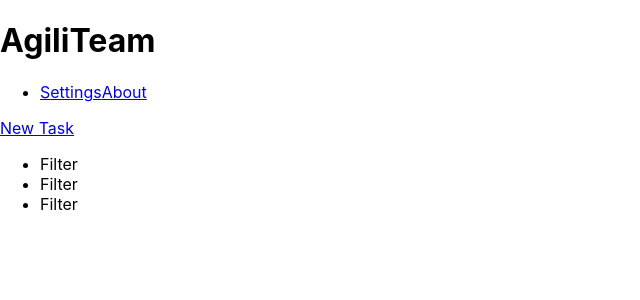
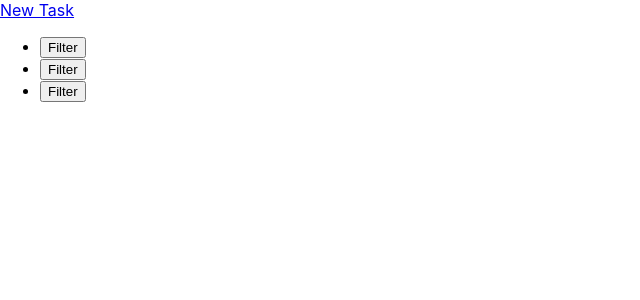
Before and after one commit to agiliteam-planner/agiliteam-front-end, a React (Create React App) app: page / in a window 1280 px wide. Shown: the top 300 px of the page, without its empty margins (0-640 px from the left). Built offline with nearby package versions, Linux system fonts and the light colour scheme.

Commit message:
Rename CardDetails component

```diff
--- a/src/App.js
+++ b/src/App.js
@@ -1,36 +1,20 @@
 import { Routes, Route, NavLink } from 'react-router-dom';
 
 import Stages from './components/Stages';
-import CardDetails from './components/CardDetails';
+import TaskDetails from './components/TaskDetails';
 import About from './components/About';
 import Settings from './components/Settings';
+import Navigation from './components/Navigation';
 
 import './App.css';
 
 function App() {
   return (
     <div className='app'>
-      <header className='header'>
-        <h1>AgiliTeam</h1>
-        <ul>
-          <li>
-            <NavLink
-              to='settings'
-              // Apply following linesto all NavLinks when defining link styling
-              // className={({ isActive }) =>
-              //   isActive ? activeClassName : undefined
-              // }
-            >
-              Settings
-            </NavLink>
-            <NavLink to='about'>About</NavLink>
-          </li>
-        </ul>
-      </header>
       <Routes>
         <Route path='/' element={<Stages />} />
-        <Route path='/details' element={<CardDetails />} />
-        <Route path='/new' element={<CardDetails createNew={true} />} />
+        <Route path='/task/:id' element={<TaskDetails />} />
+        <Route path='/task/new' element={<TaskDetails createNew={true} />} />
         <Route path='/about' element={<About />} />
         <Route path='/settings' element={<Settings />} />
       </Routes>
--- /dev/null
+++ b/src/Navigation.js
@@ -0,0 +1,25 @@
+import React from 'react';
+
+function Navigation(props) {
+  return (
+    <header className='header'>
+      <h1>AgiliTeam</h1>
+      <ul>
+        <li>
+          <NavLink
+            to='settings'
+            // Apply following linesto all NavLinks when defining link styling
+            // className={({ isActive }) =>
+            //   isActive ? activeClassName : undefined
+            // }
+          >
+            Settings
+          </NavLink>
+          <NavLink to='about'>About</NavLink>
+        </li>
+      </ul>
+    </header>
+  );
+}
+
+export default Navigation;
--- a/src/components/Stages.js
+++ b/src/components/Stages.js
@@ -1,21 +1,29 @@
+import { useState } from 'react';
 import { Link } from 'react-router-dom';
 
 import Stage from './Stage';
 
 function Stages(props) {
+  const [stages, setStages] = useState([]);
+
   return (
     <main>
       <div>
         <Link to='new'>New Task</Link>
         <ul>
-          <li>Filter</li>
-          <li>Filter</li>
-          <li>Filter</li>
+          {/* Each filter adds search params? to be bookmarkable */}
+          <li>
+            <button>Filter</button>
+          </li>
+          <li>
+            <button>Filter</button>
+          </li>
+          <li>
+            <button>Filter</button>
+          </li>
         </ul>
       </div>
-      <div>
-        <Stage />
-      </div>
+      <div>{stages.forEach}</div>
     </main>
   );
 }
--- a/src/components/CardDetails.js
+++ b/src/components/TaskDetails.js
@@ -1,7 +1,7 @@
 import { Link } from 'react-router-dom';
 
-function CardDetails(props) {
+function TaskDetails(props) {
   return <div></div>;
 }
 
-export default CardDetails;
+export default TaskDetails;
```
